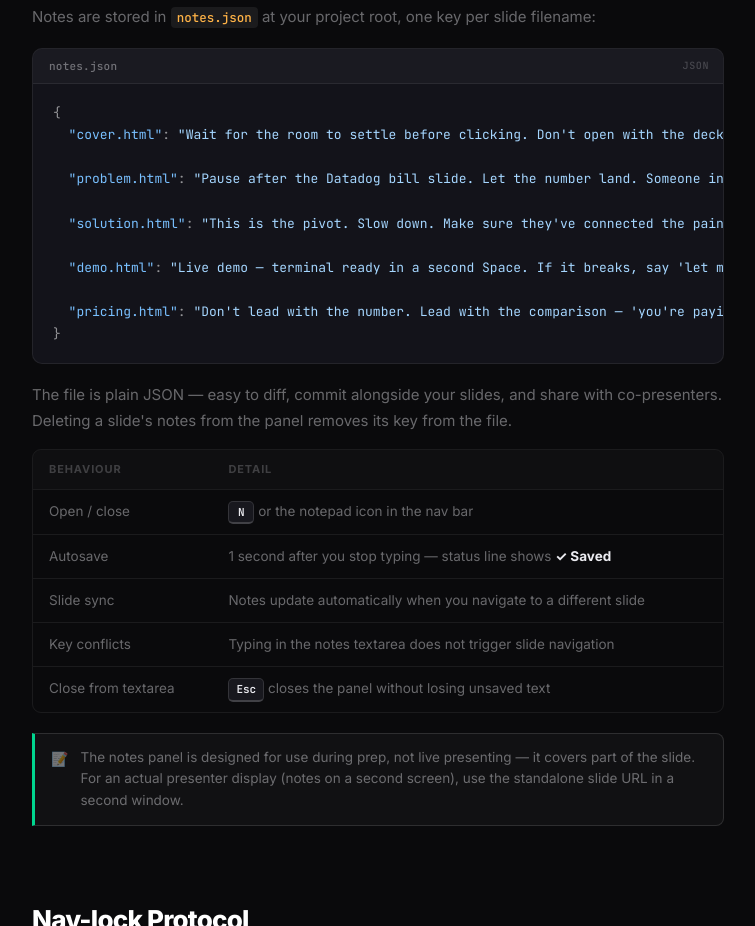
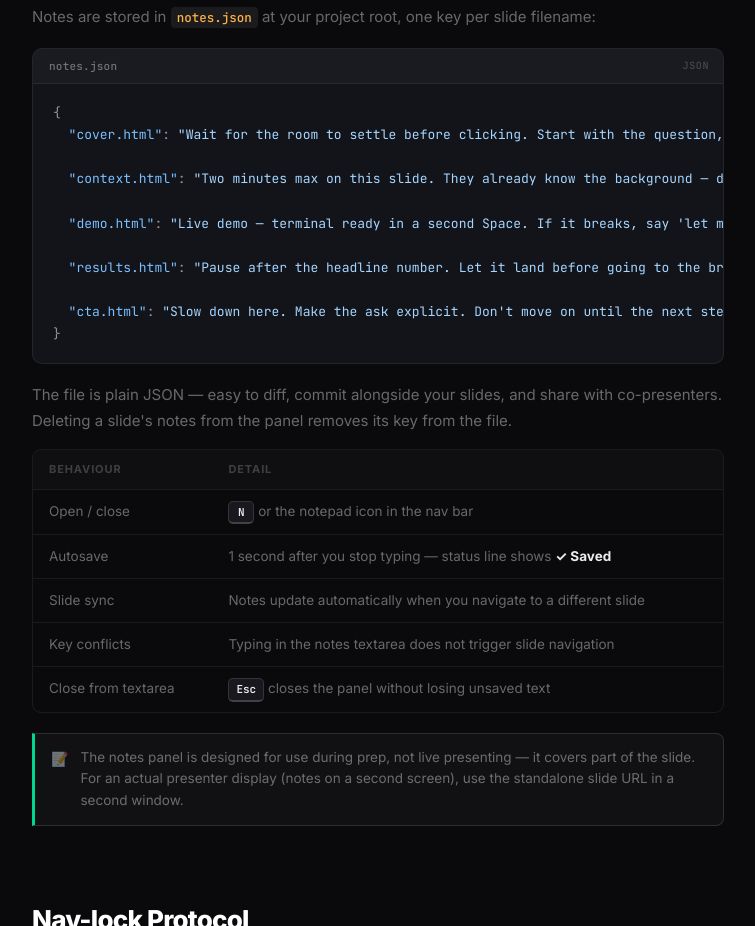
Before and after one commit to bahaaldine/fuckslides, a website: page docs/index.html in a window 1280 px wide. Shown: the part 10980-11906 px from the top of the page, without its empty margins (292-1047 px from the left). Drawn offline with Linux system fonts and the light colour scheme.

Commit message:
docs: remove all product-specific narrative from examples
Replace observability/Datadog/infrastructure references in notes.json
and slide examples with generic, topic-neutral copy.

Co-Authored-By: Claude Sonnet 4.6 <noreply@anthropic.com>

```diff
--- a/docs/index.html
+++ b/docs/index.html
@@ -997,15 +997,15 @@
       <div class="code-block">
         <div class="code-header"><span class="code-filename">notes.json</span><span class="code-lang">JSON</span></div>
         <pre><span class="pun">{</span>
-  <span class="key">"cover.html"</span><span class="pun">:</span> <span class="str">"Wait for the room to settle before clicking. Don't open with the deck — open with the question."</span><span class="pun">,</span>
+  <span class="key">"cover.html"</span><span class="pun">:</span> <span class="str">"Wait for the room to settle before clicking. Start with the question, not the deck."</span><span class="pun">,</span>
 
-  <span class="key">"problem.html"</span><span class="pun">:</span> <span class="str">"Pause after the Datadog bill slide. Let the number land. Someone in the room will laugh."</span><span class="pun">,</span>
+  <span class="key">"context.html"</span><span class="pun">:</span> <span class="str">"Two minutes max on this slide. They already know the background — don't over-explain."</span><span class="pun">,</span>
 
-  <span class="key">"solution.html"</span><span class="pun">:</span> <span class="str">"This is the pivot. Slow down. Make sure they've connected the pain to this before moving on."</span><span class="pun">,</span>
+  <span class="key">"demo.html"</span><span class="pun">:</span> <span class="str">"Live demo — terminal ready in a second Space. If it breaks, say 'let me show the recording' and move on. Don't apologise."</span><span class="pun">,</span>
 
-  <span class="key">"demo.html"</span><span class="pun">:</span> <span class="str">"Live demo — terminal ready in a second Space. If it breaks, say 'let me show you the recorded version' and switch to the GIF. Don't apologise."</span><span class="pun">,</span>
+  <span class="key">"results.html"</span><span class="pun">:</span> <span class="str">"Pause after the headline number. Let it land before going to the breakdown."</span><span class="pun">,</span>
 
-  <span class="key">"pricing.html"</span><span class="pun">:</span> <span class="str">"Don't lead with the number. Lead with the comparison — 'you're paying 4x for the same outcome'. The number feels smaller after that."</span>
+  <span class="key">"cta.html"</span><span class="pun">:</span> <span class="str">"Slow down here. Make the ask explicit. Don't move on until the next step is clear."</span>
 <span class="pun">}</span></pre>
       </div>
 
```
Also changed, not shown: README.md.
